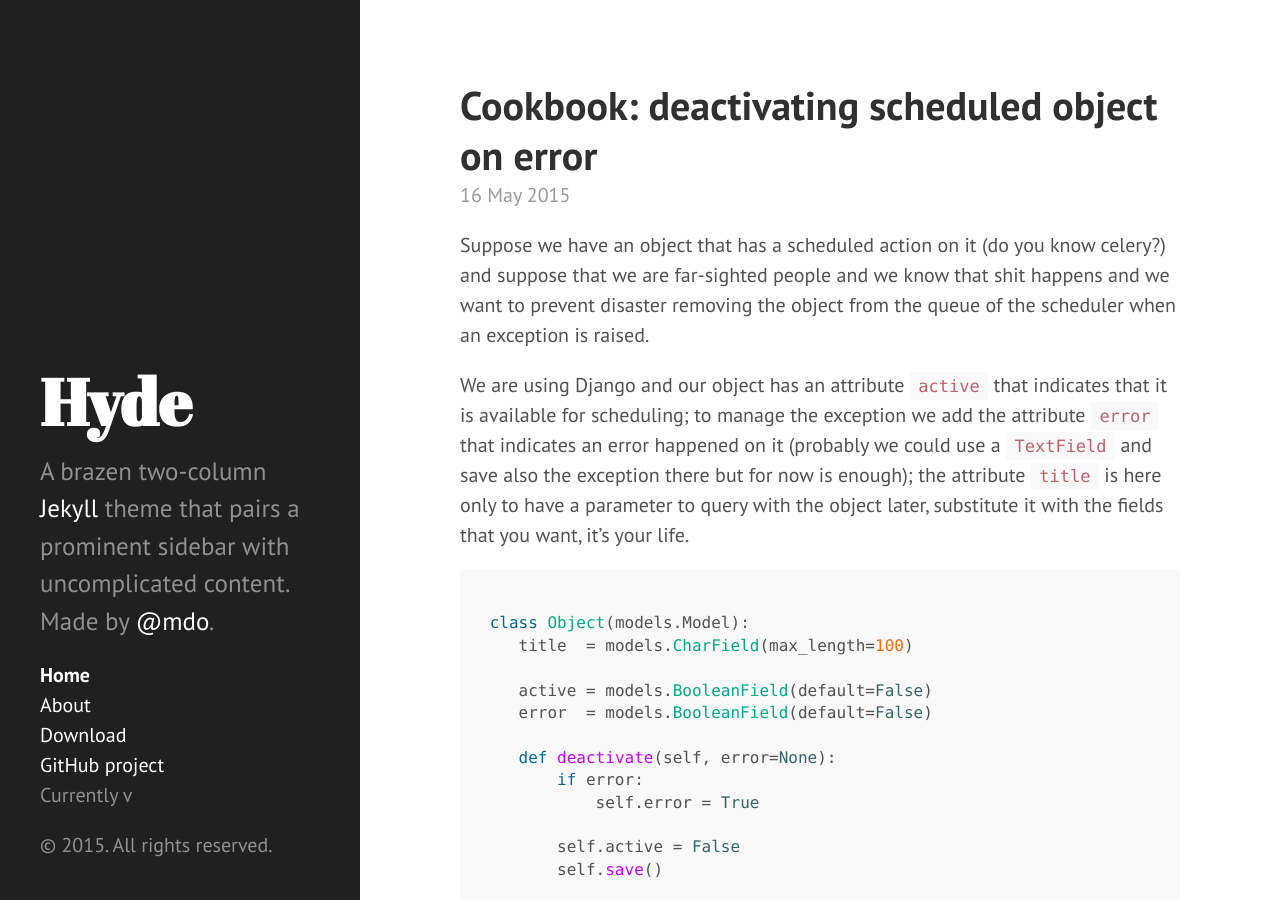
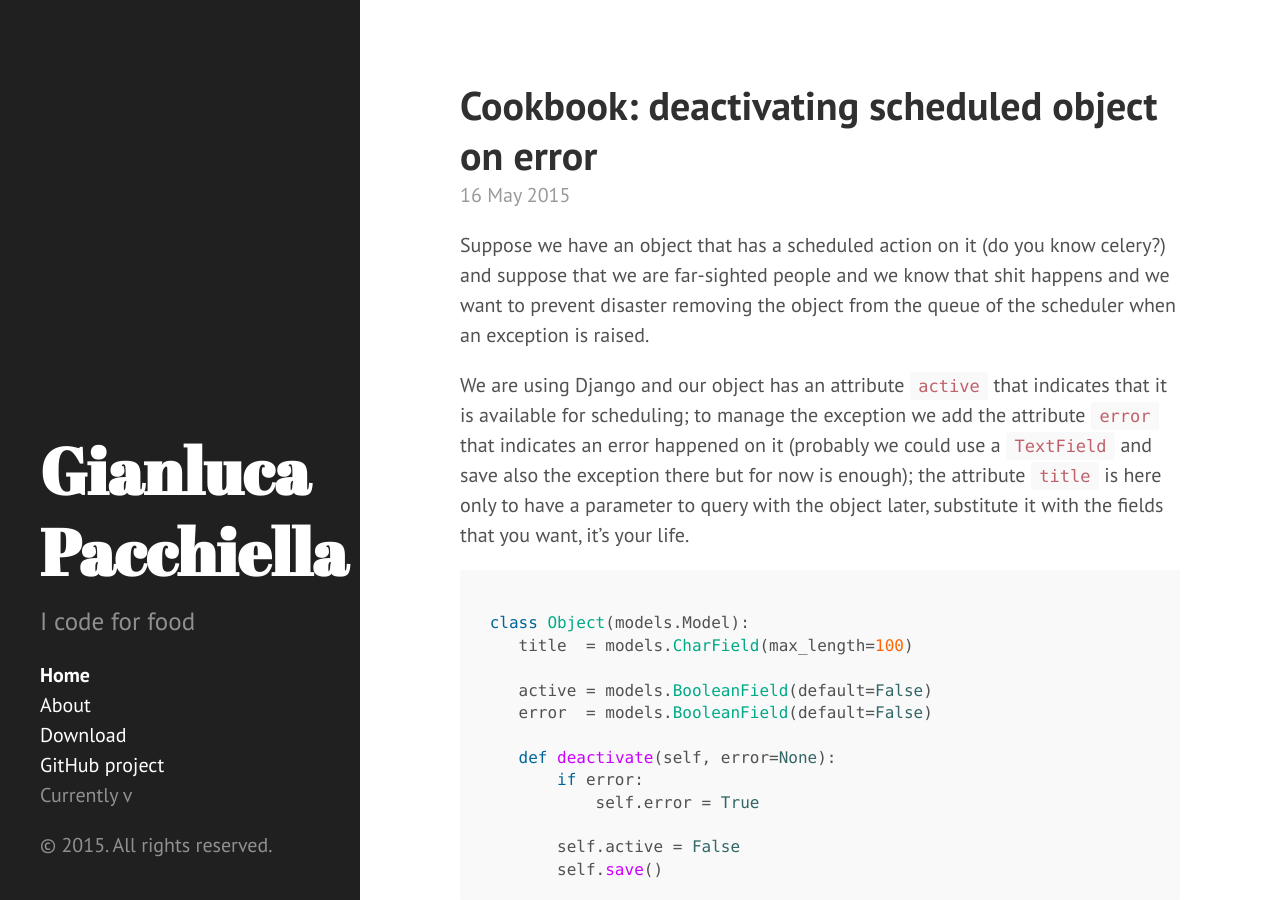
Before and after one commit to gipi/blog, a Jekyll site: the page built from index.html, in a window 1280 px wide and 900 px high. Built offline with Jekyll 4.4.1, drawn with Linux system fonts in a browser that asks for light colours; Markdown is read by kramdown in place of the engine named in the settings; the list of posts is cut into pages by our own code.

Commit message:
Update configuration.

```diff
--- a/_config.yml
+++ b/_config.yml
@@ -6,9 +6,9 @@
 permalink:        pretty
 
 # Setup
-title:            Hyde
-tagline:          'A Jekyll theme'
-description:      'A brazen two-column <a href="http://jekyllrb.com" target="_blank">Jekyll</a> theme that pairs a prominent sidebar with uncomplicated content. Made by <a href="https://twitter.com/mdo" target="_blank">@mdo</a>.'
+title:            "Gianluca Pacchiella"
+tagline:          'I code for food'
+description:      'I code for food'
 baseurl:          '/yadb'
 
 author:
@@ -16,3 +16,4 @@
   url:            https://ktln2.org
 
 paginate:         5
+exclude:          ['extras/',]
```
